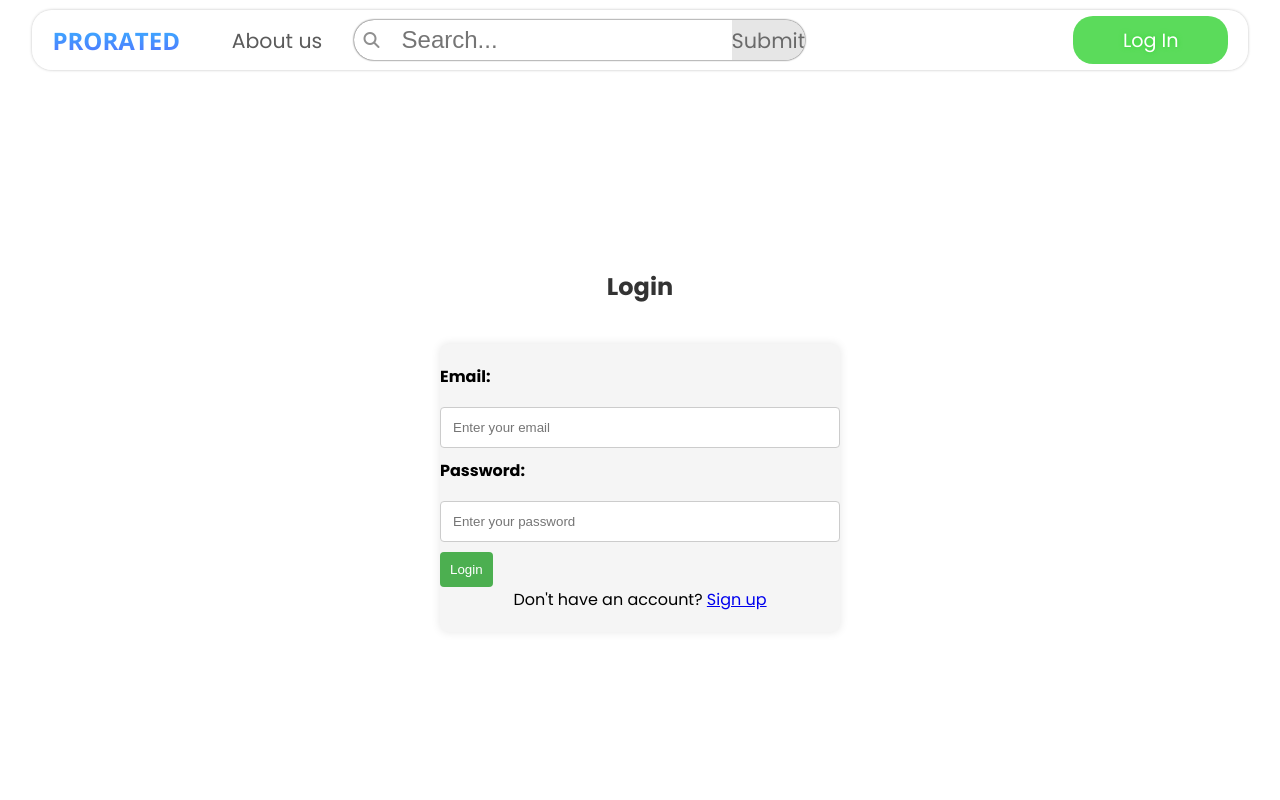
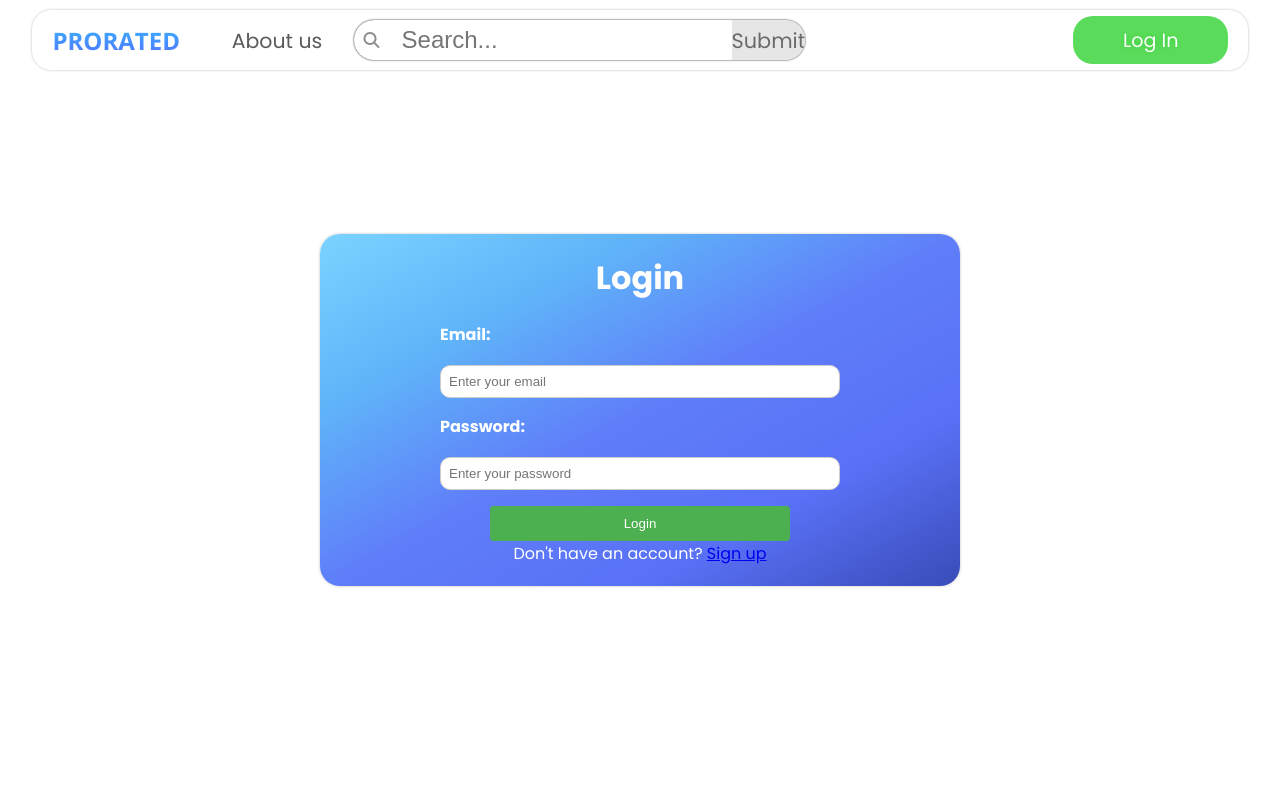
Before and after one commit to lgxxhi/Prorated-Front-End, a React (Create React App) app: page /login-signup in a window 1280 px wide. Shown: the top 800 px of the page. Built offline with nearby package versions, Linux system fonts and the light colour scheme; no server answers.

Commit message:
feature: login & signup forms styled

```diff
--- a/src/Pages/LogInSignup.jsx
+++ b/src/Pages/LogInSignup.jsx
@@ -7,7 +7,7 @@ import {
   signInWithEmailAndPassword,
   createUserWithEmailAndPassword,
 } from "firebase/auth";
-import "./LoginSignup.css";
+import "../Styles/LoginSignup.scss";
 
 function LoginSignup() {
   const [user, setUser] = useState({
@@ -100,13 +100,14 @@ function LoginSignup() {
   };
 
   return (
-    <div className="login-signup container">
-      <h2>{isLogin ? "Login" : "Sign Up"}</h2>
-
+    <div className="login-signup">
       {isLoading ? (
         <div className="loader"></div>
       ) : (
-        <div className="form container">
+        <div className="login-signup__form">
+          <h2 className="login-signup__form__title">
+            {isLogin ? "Login" : "Sign Up"}
+          </h2>
           <form onSubmit={handleSubmit}>
             <label htmlFor="email">Email: </label>
             <input
@@ -193,11 +194,15 @@ function LoginSignup() {
                 />
               </div>
             )}
-            <button type="submit" disabled={isLoading}>
-              {isLogin ? "Login" : "Sign Up"}
-            </button>
           </form>
-          <p>
+          <button
+            className="login-signup__submitbtn"
+            type="submit"
+            disabled={isLoading}
+          >
+            {isLogin ? "Login" : "Sign Up"}
+          </button>
+          <p className="login-signup__signUp">
             {isLogin ? "Don't have an account? " : "Already have an account? "}
             <a href="#" onClick={handleToggle} disabled={isLoading}>
               {isLogin ? "Sign up" : "Login"}
--- a/src/Pages/LoginSignup.css
+++ /dev/null
@@ -1,122 +0,0 @@
-/* LoginSignup.css */
-
-.container {
-  display: flex;
-  flex-direction: column;
-  align-items: center;
-  margin-top: 50px;
-}
-
-.login-signup {
-  display: flex;
-  align-items: center;
-  justify-content: center;
-  height: 100vh;
-}
-
-.form {
-  width: 400px;
-  padding: 20px;
-  background-color: #f5f5f5;
-  border-radius: 8px;
-  box-shadow: 0 0 10px rgba(0, 0, 0, 0.1);
-  margin-top: 20px;
-}
-
-h2 {
-  color: #333;
-  margin-bottom: 20px;
-}
-
-label {
-  display: block;
-  margin-bottom: 8px;
-  font-weight: bold;
-}
-
-input {
-  width: 100%;
-  padding: 8px;
-  margin-bottom: 16px;
-  border: 1px solid #ccc;
-  border-radius: 4px;
-}
-
-button {
-  background-color: #4caf50;
-  color: #fff;
-  padding: 10px;
-  border: none;
-  border-radius: 4px;
-  cursor: pointer;
-}
-
-button:disabled {
-  background-color: #ccc;
-  cursor: not-allowed;
-}
-
-.error-message {
-  color: #ff6347;
-  margin-top: 16px;
-}
-
-.loader,
-.loader:before,
-.loader:after {
-  background: #0ac2ff;
-  -webkit-animation: load1 1s infinite ease-in-out;
-  animation: load1 1s infinite ease-in-out;
-  width: 1em;
-  height: 4em;
-}
-.loader {
-  color: #0ac2ff;
-  text-indent: -9999em;
-  margin: 88px auto;
-  position: relative;
-  font-size: 11px;
-  -webkit-transform: translateZ(0);
-  -ms-transform: translateZ(0);
-  transform: translateZ(0);
-  -webkit-animation-delay: -0.16s;
-  animation-delay: -0.16s;
-}
-.loader:before,
-.loader:after {
-  position: absolute;
-  top: 0;
-  content: "";
-}
-.loader:before {
-  left: -1.5em;
-  -webkit-animation-delay: -0.32s;
-  animation-delay: -0.32s;
-}
-.loader:after {
-  left: 1.5em;
-}
-@-webkit-keyframes load1 {
-  0%,
-  80%,
-  100% {
-    box-shadow: 0 0;
-    height: 4em;
-  }
-  40% {
-    box-shadow: 0 -2em;
-    height: 5em;
-  }
-}
-@keyframes load1 {
-  0%,
-  80%,
-  100% {
-    box-shadow: 0 0;
-    height: 4em;
-  }
-  40% {
-    box-shadow: 0 -2em;
-    height: 5em;
-  }
-}
--- /dev/null
+++ b/src/Styles/LoginSignup.scss
@@ -0,0 +1,166 @@
+$deepskyblue_0ac2ff: #0ac2ff;
+$forestgreen_4caf50: #4caf50;
+$lightgray_ccc: #cccccc;
+$lightskyblue_7bd3ff: #7bd3ff;
+$tomato_ff6347: #ff6347;
+$white_fff: #ffffff;
+$white_ffffff: #ffffff;
+
+@mixin container {
+  align-items: center;
+  display: flex;
+  flex-direction: column;
+  justify-content: center;
+}
+
+.login-signup {
+  @include container;
+  height: 100vh;
+
+  &__form {
+    @include container;
+    backdrop-filter: blur(10px);
+    background-image: linear-gradient(
+      to bottom right,
+      $lightskyblue_7bd3ff,
+      #5fb4f9,
+      #5f7ef9,
+      #5971f6,
+      #394cb8
+    );
+    border-radius: 20px;
+    box-shadow: 0 0 3px rgb(191, 191, 191);
+    margin-top: 20px;
+    padding: 20px;
+    width: 50%;
+
+    &__title {
+      color: $white_ffffff;
+      font-size: 2em;
+      margin-bottom: 20px;
+    }
+    label {
+      color: $white_ffffff;
+      display: block;
+      font-weight: bold;
+      margin-bottom: 8px;
+    }
+    input {
+      border: 1px solid $lightgray_ccc;
+      border-radius: 10px;
+      margin-bottom: 16px;
+      padding: 8px;
+      width: 100%;
+    }
+  }
+  &__submitbtn {
+    background-color: $forestgreen_4caf50;
+    color: $white_fff;
+    padding: 10px;
+    border: none;
+    border-radius: 4px;
+    width: 50%;
+    cursor: pointer;
+
+    &:disabled {
+      background-color: $lightgray_ccc;
+      cursor: not-allowed;
+    }
+  }
+  &__signUp {
+    color: white;
+  }
+}
+
+.error-message {
+  color: $tomato_ff6347;
+  margin-top: 16px;
+}
+
+.loader {
+  background: $deepskyblue_0ac2ff;
+  -webkit-animation: load1 1s infinite ease-in-out;
+  animation: load1 1s infinite ease-in-out;
+  width: 1em;
+  height: 4em;
+
+  &:before {
+    -webkit-animation: load1 1s infinite ease-in-out;
+    -webkit-animation-delay: -0.32s;
+    animation: load1 1s infinite ease-in-out;
+    animation-delay: -0.32s;
+    background: $deepskyblue_0ac2ff;
+    content: "";
+    height: 4em;
+    left: -1.5em;
+    position: absolute;
+    top: 0;
+    width: 1em;
+  }
+
+  &:after {
+    -webkit-animation: load1 1s infinite ease-in-out;
+    animation: load1 1s infinite ease-in-out;
+    background: $deepskyblue_0ac2ff;
+    content: "";
+    height: 4em;
+    left: 1.5em;
+    position: absolute;
+    top: 0;
+    width: 1em;
+  }
+  color: $deepskyblue_0ac2ff;
+  text-indent: -9999em;
+  margin: 88px auto;
+  position: relative;
+  font-size: 11px;
+  -webkit-transform: translateZ(0);
+  -ms-transform: translateZ(0);
+  transform: translateZ(0);
+  -webkit-animation-delay: -0.16s;
+  animation-delay: -0.16s;
+}
+
+@-webkit-keyframes load1 {
+  0% {
+    box-shadow: 0 0;
+    height: 4em;
+  }
+
+  80% {
+    box-shadow: 0 0;
+    height: 4em;
+  }
+
+  100% {
+    box-shadow: 0 0;
+    height: 4em;
+  }
+
+  40% {
+    box-shadow: 0 -2em;
+    height: 5em;
+  }
+}
+
+@keyframes load1 {
+  0% {
+    box-shadow: 0 0;
+    height: 4em;
+  }
+
+  80% {
+    box-shadow: 0 0;
+    height: 4em;
+  }
+
+  100% {
+    box-shadow: 0 0;
+    height: 4em;
+  }
+
+  40% {
+    box-shadow: 0 -2em;
+    height: 5em;
+  }
+}
```
Also changed, not shown: src/Styles/dist/LoginSignup.css (added), src/Styles/dist/LoginSignup.min.css (added).
